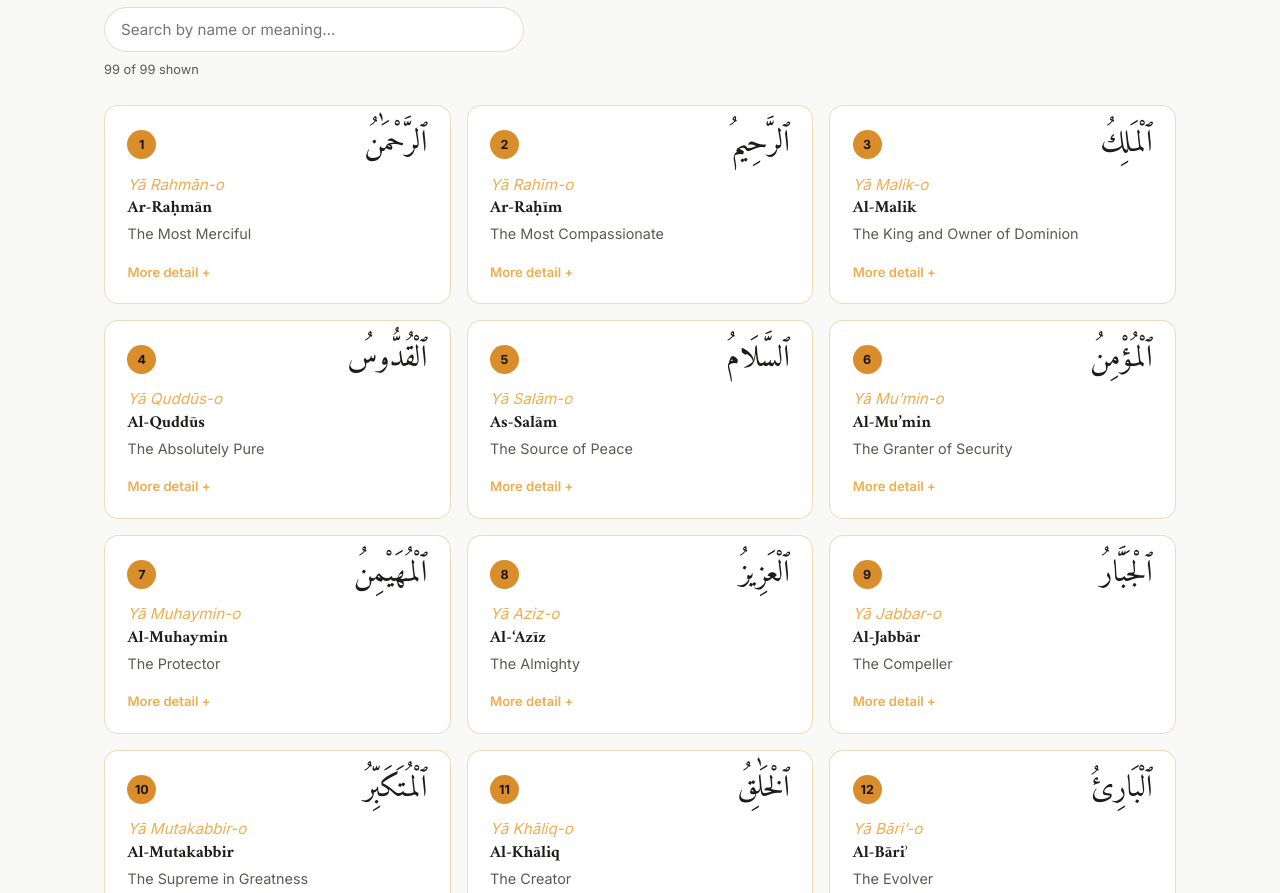
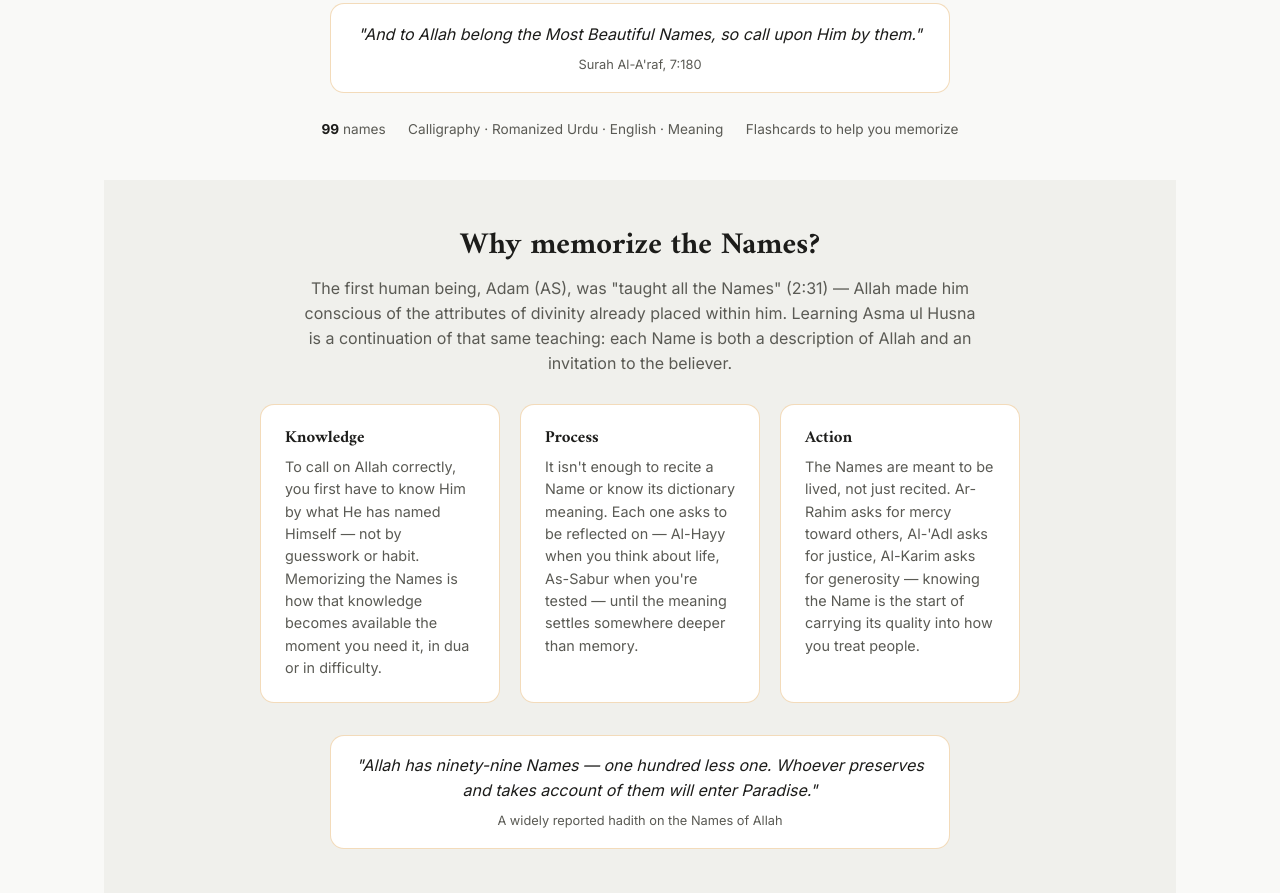
Before and after one commit to AllyLabs12/Zainabia.Online, a plain HTML site: page resources/asma-ul-husna.html in a window 1280 px wide. Shown: the part 728-1621 px from the top of the page. Drawn offline with Linux system fonts and the light colour scheme.

Commit message:
Add Divine Name calligraphy and a Why Memorize section to Asma ul Husna
Places the uploaded Muhaqqaq-script "Allah — Jalla Jalaluhu" calligraphy
at the top of the Asma ul Husna page (background removed, inverted to
gold-white on the three dark themes so it reads on any of them), and adds
a "Why memorize the Names?" section covering the knowledge/process/action
framing from Qur'an 2:31 and 7:180, plus the well-known hadith on the 99
Names, between the cover and the names grid.

Co-Authored-By: Claude Sonnet 5 <noreply@anthropic.com>
Claude-Session: https://claude.ai/code/session_0197P1MDtkF4eAYvndG8wCUu

```diff
--- a/resources/asma-ul-husna.html
+++ b/resources/asma-ul-husna.html
@@ -31,6 +31,37 @@
   .ah-ayah cite{ display:block; margin-top:.5rem; font-style:normal; font-size:.8rem; color: var(--text-muted); }
   .ah-meta-row{ display:flex; gap: 1.4rem; justify-content:center; flex-wrap:wrap; font-size:.85rem; color: var(--text-muted); }
   .ah-meta-row b{ color: var(--text); }
+
+  .ah-divine-name{ margin: .5rem auto 2rem; width: 100%; max-width: 230px; }
+  .ah-divine-name img{
+    width: 100%; height: auto; display:block;
+    filter: drop-shadow(0 6px 16px rgba(0,0,0,.18));
+  }
+  /* Ink is pure black with a transparent background; invert it to gold-white
+     on the three dark themes so it reads clearly against the page. */
+  [data-theme="zaitoon"] .ah-divine-name img,
+  [data-theme="night"] .ah-divine-name img,
+  [data-theme="cherry"] .ah-divine-name img{
+    filter: invert(1) drop-shadow(0 6px 16px rgba(0,0,0,.45));
+  }
+
+  .ah-why{ max-width: 760px; margin: 0 auto; }
+  .ah-why-intro{ text-align: center; }
+  .ah-why-intro h2{ font-size: clamp(1.4rem, 3vw, 1.9rem); color: var(--text); }
+  .ah-why-intro p{ max-width: 680px; margin: 0 auto; font-size: 1rem; }
+  .ah-why-grid{ display:grid; grid-template-columns: repeat(3, 1fr); gap: 1.25rem; margin-top: 1.8rem; }
+  @media (max-width: 760px){ .ah-why-grid{ grid-template-columns: 1fr; } }
+  .ah-why-card{
+    background: var(--surface); border: 1px solid var(--border); border-radius: var(--radius);
+    padding: 1.4rem 1.5rem;
+  }
+  .ah-why-card h3{ font-size: 1.05rem; color: var(--text); margin-bottom:.5rem; }
+  .ah-why-card p{ font-size:.9rem; margin: 0; }
+  .ah-hadith{
+    margin: 2rem auto 0; max-width: 620px; padding: 1.1rem 1.4rem; border-radius: var(--radius);
+    background: var(--surface); border: 1px solid var(--border); font-style: italic; color: var(--text); text-align:center;
+  }
+  .ah-hadith cite{ display:block; margin-top:.5rem; font-style:normal; font-size:.8rem; color: var(--text-muted); }
 
   .ah-section{ padding: 3rem 0; }
   .ah-section-alt{ background: var(--bg-alt); }
@@ -156,6 +187,9 @@
     <section class="ah-cover">
       <a class="ah-back-link" href="../index.html#resources">← Back to Resources</a>
       <p class="ah-kicker">Resources · Asma ul Husna</p>
+      <div class="ah-divine-name">
+        <img src="assets/allah-muhaqqaq.png" alt="The word Allah, written in Muhaqqaq calligraphy, followed by Jalla Jalaluhu — &quot;Glorious is His Majesty.&quot;" width="900" height="1185" loading="eager">
+      </div>
       <h1>The 99 Beautiful Names of Allah</h1>
       <p class="lede">
         Asma ul Husna (أسماء الله الحسنى) — the Most Beautiful Names — are the attributes
@@ -170,6 +204,44 @@
         <span><b>99</b> names</span>
         <span>Calligraphy · Romanized Urdu · English · Meaning</span>
         <span>Flashcards to help you memorize</span>
+      </div>
+    </section>
+
+    <section id="why" class="ah-section ah-section-alt">
+      <div class="ah-why">
+        <div class="ah-why-intro">
+          <h2>Why memorize the Names?</h2>
+          <p>The first human being, Adam (AS), was "taught all the Names" (2:31) — Allah made him conscious of
+            the attributes of divinity already placed within him. Learning Asma ul Husna is a continuation of
+            that same teaching: each Name is both a description of Allah and an invitation to the believer.</p>
+        </div>
+
+        <div class="ah-why-grid">
+          <div class="ah-why-card">
+            <h3>Knowledge</h3>
+            <p>To call on Allah correctly, you first have to know Him by what He has named Himself — not by
+              guesswork or habit. Memorizing the Names is how that knowledge becomes available the moment you
+              need it, in dua or in difficulty.</p>
+          </div>
+          <div class="ah-why-card">
+            <h3>Process</h3>
+            <p>It isn't enough to recite a Name or know its dictionary meaning. Each one asks to be reflected
+              on — Al-Hayy when you think about life, As-Sabur when you're tested — until the meaning settles
+              somewhere deeper than memory.</p>
+          </div>
+          <div class="ah-why-card">
+            <h3>Action</h3>
+            <p>The Names are meant to be lived, not just recited. Ar-Rahim asks for mercy toward others,
+              Al-'Adl asks for justice, Al-Karim asks for generosity — knowing the Name is the start of
+              carrying its quality into how you treat people.</p>
+          </div>
+        </div>
+
+        <div class="ah-hadith">
+          "Allah has ninety-nine Names — one hundred less one. Whoever preserves and takes account of them
+          will enter Paradise."
+          <cite>A widely reported hadith on the Names of Allah</cite>
+        </div>
       </div>
     </section>
 
```
Also changed, not shown: resources/assets/allah-muhaqqaq.png (added).
